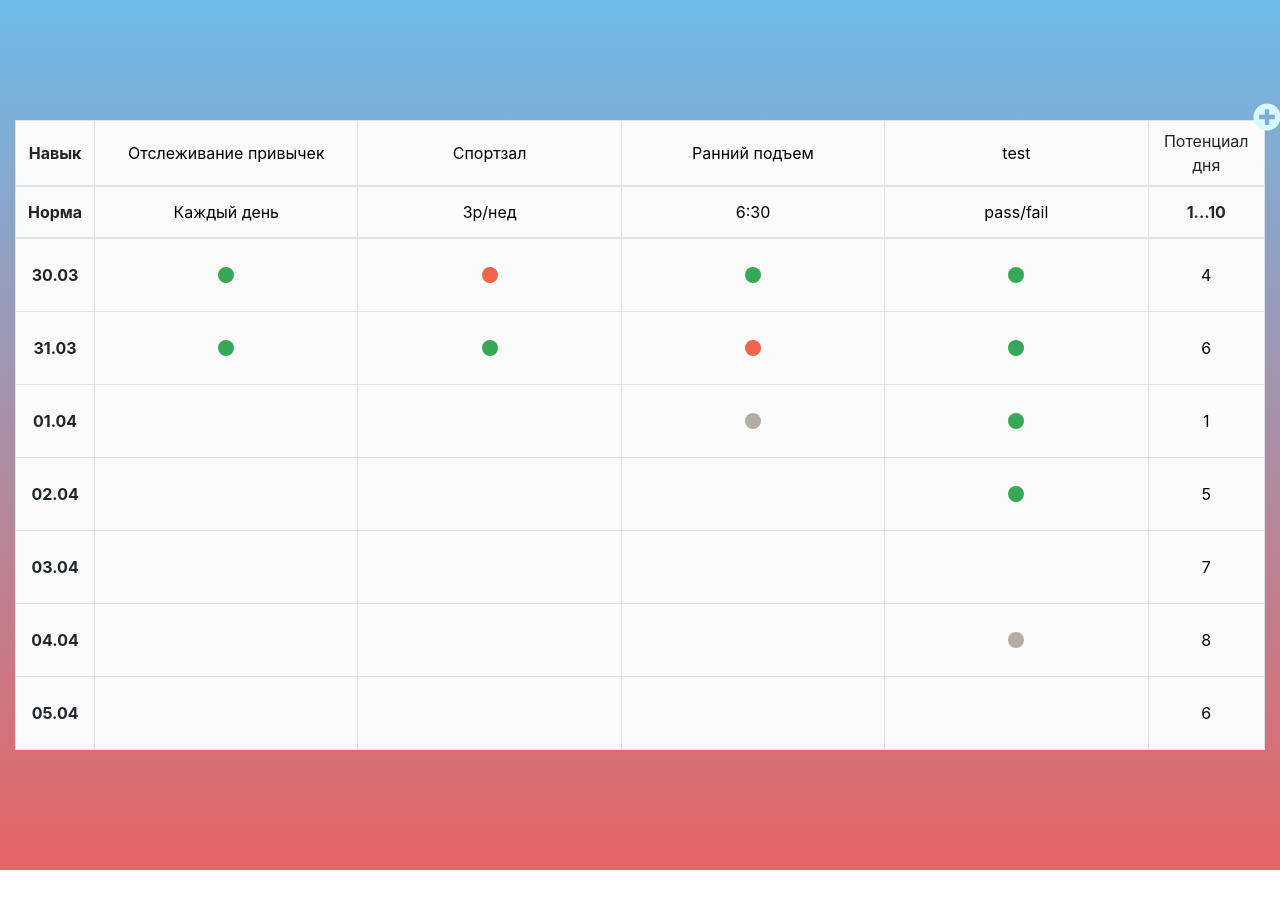
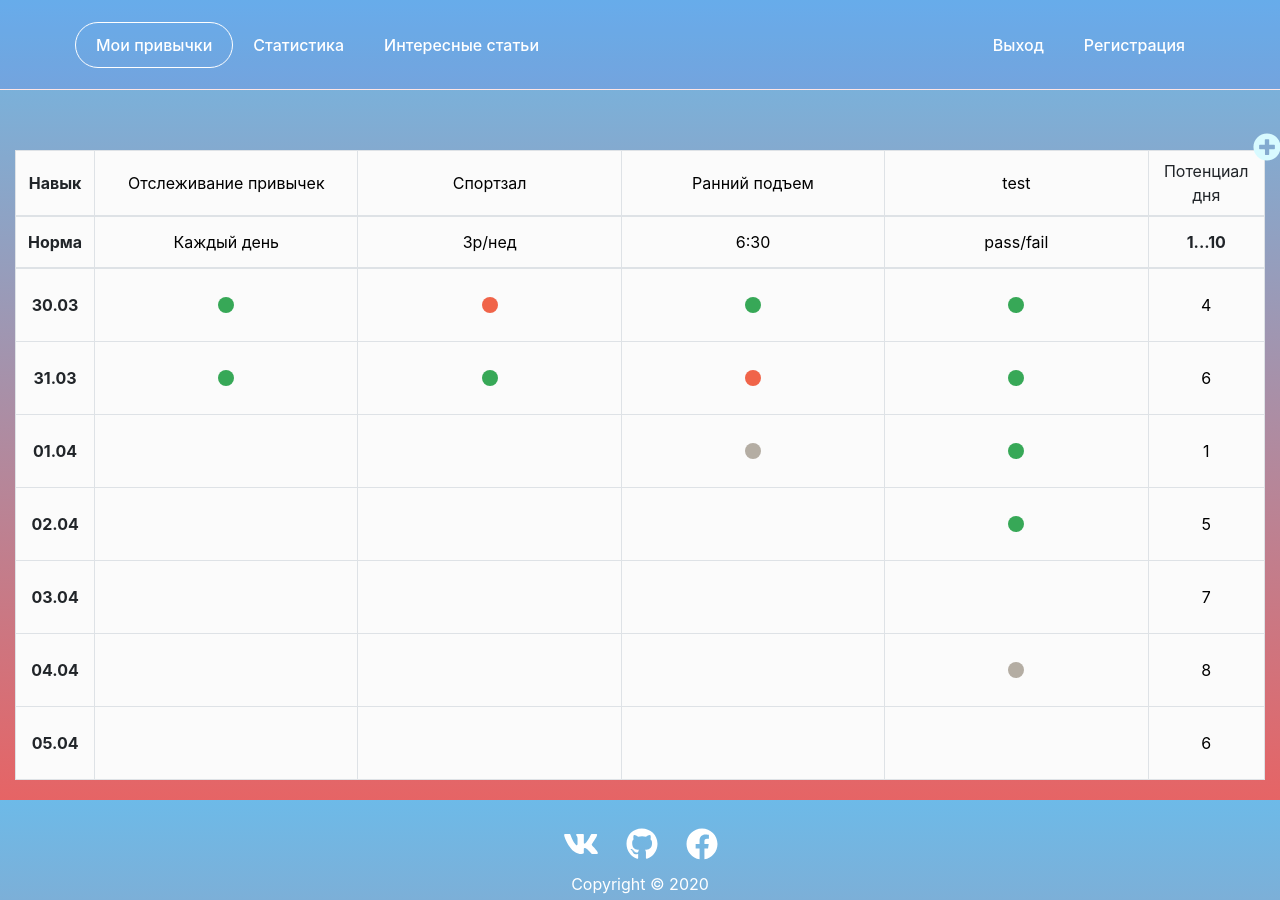
Before and after one commit to PickleDan/habits-tracker-app, a React (Create React App) app: page / in a window 1280 px wide. Before the commit the page ends 870 px from the top, so only its background shows below. Built offline with nearby package versions, Linux system fonts and the light colour scheme.

Commit message:
add header and footer

```diff
--- a/package.json
+++ b/package.json
@@ -4,6 +4,7 @@
   "private": true,
   "dependencies": {
     "@fortawesome/fontawesome-svg-core": "^1.2.27",
+    "@fortawesome/free-brands-svg-icons": "^5.13.0",
     "@fortawesome/free-solid-svg-icons": "^5.12.1",
     "@fortawesome/react-fontawesome": "^0.1.9",
     "@material-ui/core": "^4.9.7",
--- a/src/App.js
+++ b/src/App.js
@@ -4,10 +4,12 @@ import Table from "./components/Table";
 import { HABITS } from "./models/mocks/habit";
 import { DateUtils } from "./utils/date";
 import moment from "moment";
+import { Main } from "./components/Main";
 
 function App() {
     const weekDays = DateUtils.getWeekDays(moment());
-    return <Table habits={HABITS} weekDays={weekDays} />;
+    // return <Table habits={HABITS} weekDays={weekDays} />;
+    return <Main habits={HABITS} weekDays={weekDays} />;
 }
 
 export default App;
--- /dev/null
+++ b/src/components/Main.js
@@ -0,0 +1,14 @@
+import React from "react";
+import { Header } from "./header/Header";
+import Table from "./Table";
+import { Footer } from "../components/footer/Footer";
+
+export const Main = ({ habits, weekDays }) => {
+    return (
+        <>
+            <Header />
+            <Table habits={habits} weekDays={weekDays} />
+            <Footer />
+        </>
+    );
+};
--- /dev/null
+++ b/src/components/footer/Footer.js
@@ -0,0 +1,35 @@
+import React from "react";
+import Styles from "./Footer.module.scss";
+import { faFacebook, faVk, faGithub } from "@fortawesome/free-brands-svg-icons";
+import { FontAwesomeIcon } from "@fortawesome/react-fontawesome";
+
+export const Footer = () => {
+    return (
+        <footer className={Styles.footer}>
+            <div className={Styles.icons}>
+                <a href="https://vk.com/id227453202" target="_blank">
+                    <FontAwesomeIcon
+                        className={Styles.icon}
+                        icon={faVk}
+                        size="2x"
+                    />
+                </a>
+                <a href="https://github.com/PickleDan" target="_blank">
+                    <FontAwesomeIcon
+                        className={Styles.icon}
+                        icon={faGithub}
+                        size="2x"
+                    />
+                </a>
+                <a href="https://www.facebook.com/" target="_blank">
+                    <FontAwesomeIcon
+                        className={Styles.icon}
+                        icon={faFacebook}
+                        size="2x"
+                    />
+                </a>
+            </div>
+            <p className={Styles.copyright}>Copyright &copy; 2020</p>
+        </footer>
+    );
+};
--- /dev/null
+++ b/src/components/footer/Footer.module.scss
@@ -0,0 +1,26 @@
+footer {
+    height: 60px;
+    display: flex;
+    width: 100%;
+    flex-direction: column;
+    justify-content: center;
+    align-items: center;
+}
+.icons {
+    width: 210px;
+    display: flex;
+    justify-content: space-evenly;
+}
+.icon {
+    color: #fff;
+    transition: 0.2s ease-in-out;
+
+    &:hover {
+        color: #eece1a;
+    }
+}
+
+.copyright {
+    color: #fff;
+    padding-top: 10px;
+}
--- /dev/null
+++ b/src/components/header/Header.js
@@ -0,0 +1,26 @@
+import React from "react";
+import Styles from "./Header.module.scss";
+import { Container } from "react-bootstrap";
+import cn from "classnames";
+
+export const Header = () => {
+    return (
+        <header className={Styles.headerWrapper}>
+            <Container fluid className={Styles.container}>
+                <div className={Styles.menuWrapper}>
+                    <div className={Styles.menuNav}>
+                        <div className={cn(Styles.menuItem, Styles.active)}>
+                            Мои привычки
+                        </div>
+                        <div className={Styles.menuItem}>Статистика</div>
+                        <div className={Styles.menuItem}>Интересные статьи</div>
+                    </div>
+                    <div className={Styles.authBlock}>
+                        <div className={Styles.menuItem}>Выход</div>
+                        <div className={Styles.menuItem}>Регистрация</div>
+                    </div>
+                </div>
+            </Container>
+        </header>
+    );
+};
--- /dev/null
+++ b/src/components/header/Header.module.scss
@@ -0,0 +1,58 @@
+.headerWrapper {
+    height: 90px;
+    width: 100%;
+    border-bottom: 1px solid #ffe6e6;
+    position: relative;
+    z-index: 2;
+    &::before {
+        content: "";
+        position: absolute;
+        left: 0;
+        top: 0;
+        width: 100%;
+        height: 100%;
+        background: rgba(51, 51, 255, 0.1);
+        z-index: -1;
+    }
+}
+.container {
+    height: 100%;
+    max-width: 1512px;
+}
+.menuWrapper {
+    height: 100%;
+    display: flex;
+    justify-content: space-between;
+}
+.menuNav {
+    height: 100%;
+    display: flex;
+    align-items: center;
+    padding: 0 60px;
+}
+.menuItem {
+    padding: 10px 20px;
+    color: #fff;
+    cursor: pointer;
+    font-weight: 500;
+    font-size: 16px;
+    transition: 0.1 ease-in-out;
+    &:hover {
+        color: #fff;
+    }
+}
+.authBlock {
+    height: 100%;
+    display: flex;
+    align-items: center;
+    padding: 0 60px;
+}
+.active {
+    color: #fff;
+    border: 1px solid #fff;
+    border-radius: 50px;
+}
+h1 {
+    color: #fff;
+    z-index: 2;
+}
--- a/src/scss/App.scss
+++ b/src/scss/App.scss
@@ -21,8 +21,8 @@ button {
 .table-wrapper {
     position: relative;
     max-width: 1400px;
-    margin-top: 120px;
-    margin-bottom: 120px;
+    margin-top: 60px;
+    margin-bottom: 60px;
     table {
         background: $background-table-color;
         padding: 0 100px;
--- a/src/scss/index.scss
+++ b/src/scss/index.scss
@@ -7,14 +7,21 @@
 }
 html {
     box-sizing: border-box;
+    height: 100%;
 }
 body {
+    height: 100%;
     margin: 0;
     padding: 0;
-    // background-color: $bg-color;
-    background: linear-gradient($bg-color, #e66465);
-    background-repeat: no-repeat;
-    background-size: cover;
+    background: -webkit-gradient(
+            linear,
+            left top,
+            left bottom,
+            from($bg-color),
+            to(#e66465)
+        )
+        fixed;
+
     font-family: -apple-system, BlinkMacSystemFont, "Segoe UI", "Roboto",
         "Oxygen", "Ubuntu", "Cantarell", "Fira Sans", "Droid Sans",
         "Helvetica Neue", sans-serif;
```
Also changed, not shown: 1 other file (tests, documents, lock files or other folders).
